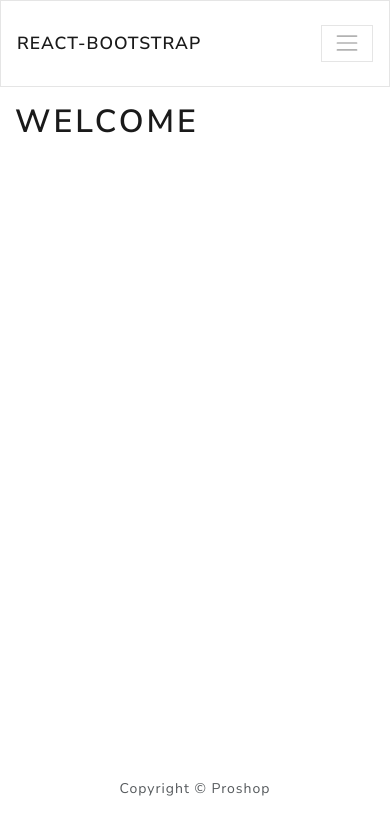
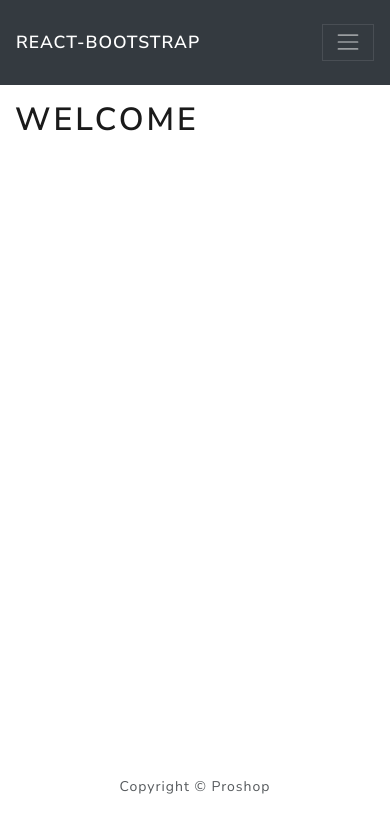
Before and after one commit to JordyVirtuoso/frontend-oroshop, a React (Create React App) app: page / in a window 390 px wide. Shown: the top 834 px of the page. Built offline with nearby package versions, Linux system fonts and the light colour scheme.

Commit message:
changed Navbar to dark, made it more responsive, and put into Container

```diff
--- a/src/components/Header.js
+++ b/src/components/Header.js
@@ -6,7 +6,8 @@
 function Header() { // functioned was automatically named Header because of file name
     return (
         <header>
-            <Navbar bg="light" expand="lg">
+            <Navbar bg="dark" variant="dark" expand="lg" collapseOnSelect>
+                <Container>
                     <Navbar.Brand href="#home">React-Bootstrap</Navbar.Brand>
                     <Navbar.Toggle aria-controls="basic-navbar-nav" />
                     <Navbar.Collapse id="basic-navbar-nav">
@@ -15,6 +16,7 @@
                             <Nav.Link href="#link">Link</Nav.Link>
                         </Nav>
                 </Navbar.Collapse>
+                </Container>
             </Navbar>
         </header>
     )
```
Lines whose indentation alone changed are shown as unchanged.
